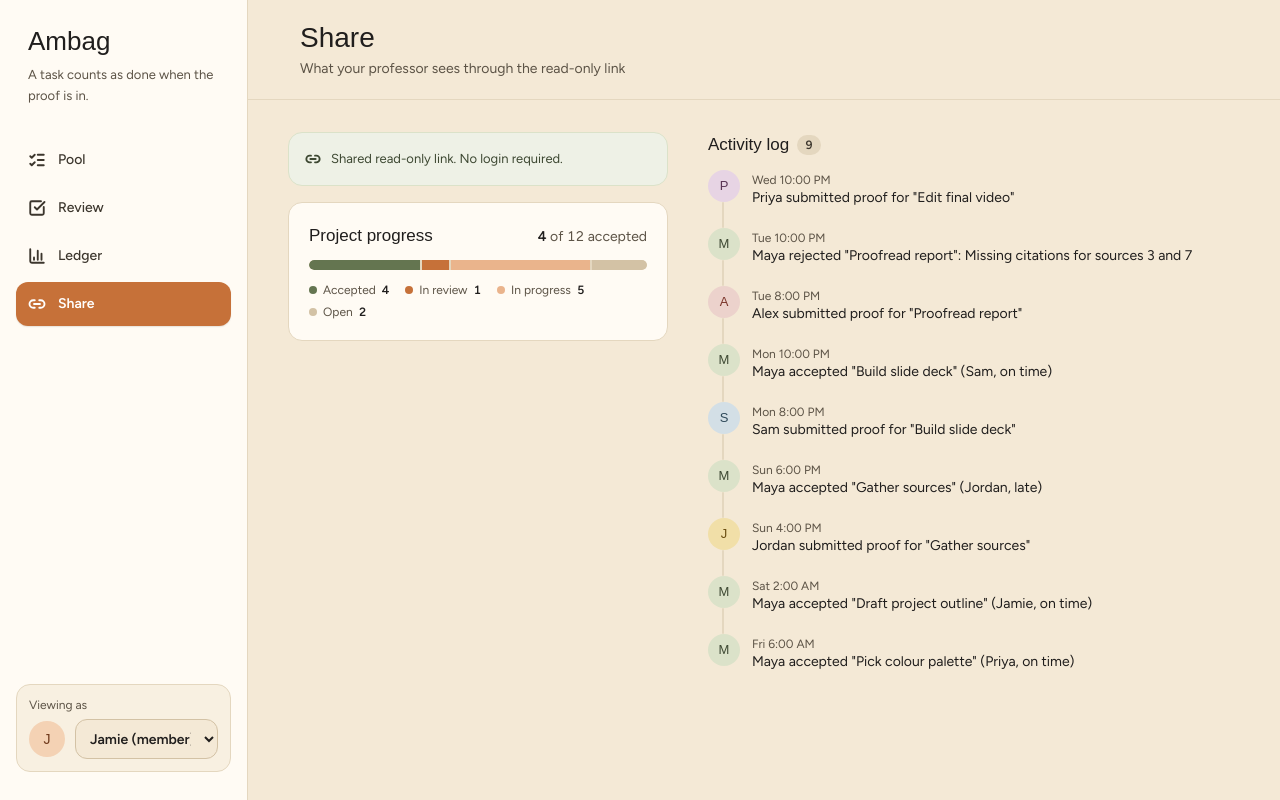
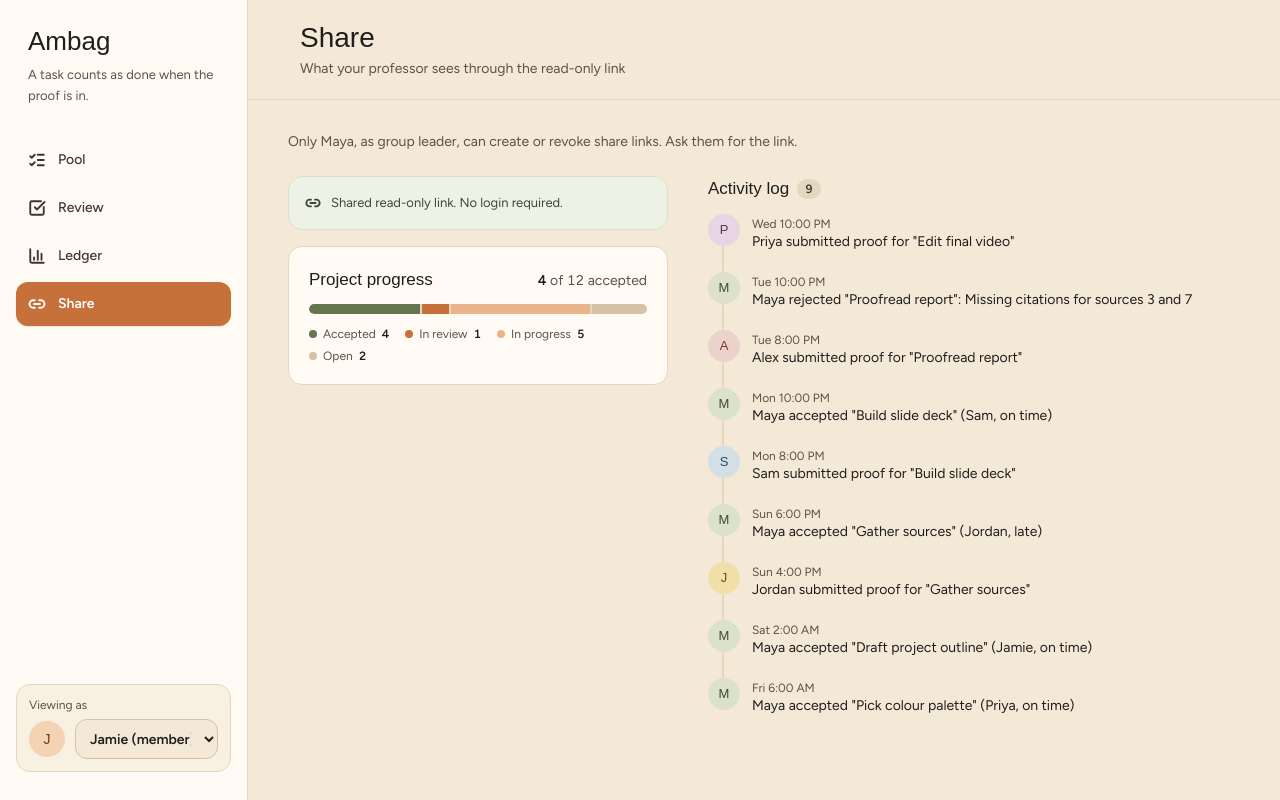
Before and after one commit to Caelusary/ambag, a Next.js app in the folder app/: page /share in a window 1280 px wide. Built offline with nearby package versions, Linux system fonts and the light colour scheme; a web font is replaced by a local one.

Commit message:
feat(share): added share link management above the preview

```diff
--- a/app/src/app/(shell)/share/page.tsx
+++ b/app/src/app/(shell)/share/page.tsx
@@ -1,5 +1,11 @@
 import { ShareContent } from "@/components/ShareContent";
+import { ShareLinks } from "@/components/ShareLinks";
 
 export default function SharePage() {
-  return <ShareContent />;
+  return (
+    <div className="flex flex-col gap-6">
+      <ShareLinks />
+      <ShareContent />
+    </div>
+  );
 }
```
